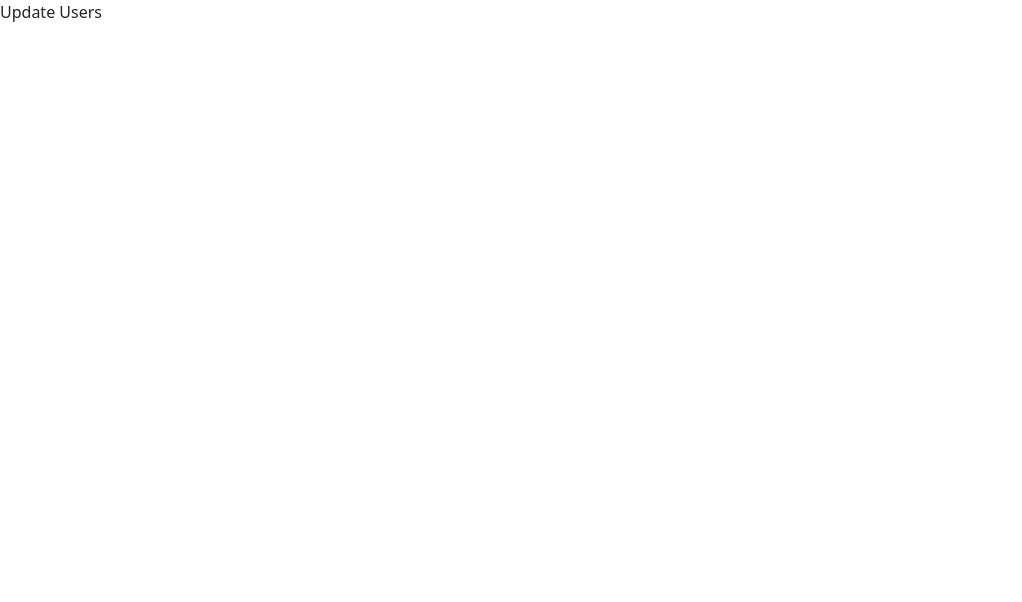
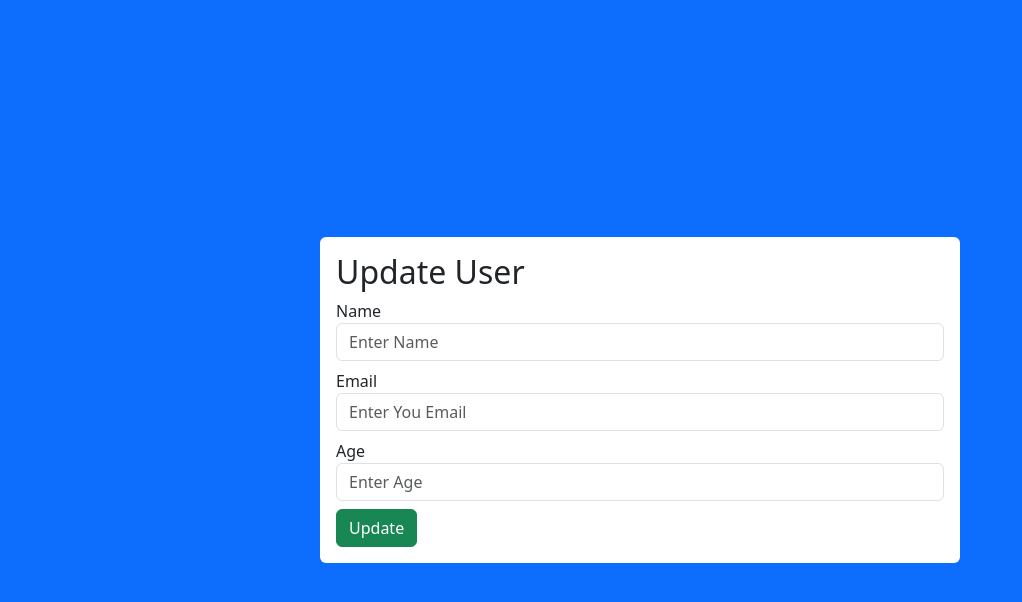
Before and after one commit to imaan187953/MERN-CRUD-app, a React app in the folder frontend/: page /update in a window 1280 px wide. Shown: the top 602 px of the page, without its empty margins (0-1022 px from the left). Built offline with nearby package versions, Linux system fonts and the light colour scheme; the HTML template or start-up script is replaced by a standard one.

Commit message:
update and add features

```diff
--- a/frontend/src/components/CreateUser.jsx
+++ b/frontend/src/components/CreateUser.jsx
@@ -2,8 +2,27 @@ import React from 'react'
 
 const CreateUser = () => {
   return (
-    <div>
-      Create Users
+    <div className='d-flex vh-100 bg-primary justify-content-center align-items-center'>
+      <div className='w-50 bg-white rounded p-3'>
+        <form>
+            <h2>Add User</h2>
+            <div className='mb-2'>
+                <label htmlFor="">Name</label>
+                <input type="text" placeholder='Enter Name' className='form-control' />
+            </div>
+            <div className='mb-2'>
+                <label htmlFor="">Email</label>
+                <input type="text" placeholder='Enter You Email' className='form-control' />
+            </div>
+            <div className='mb-2'>
+                <label htmlFor="">Age</label>
+                <input type="text" placeholder='Enter Age' className='form-control' />
+            </div>
+            <button className='btn btn-success'>Submit</button>
+
+        </form>
+
+      </div>
     </div>
   )
 }
--- a/frontend/src/components/UpdateUser.jsx
+++ b/frontend/src/components/UpdateUser.jsx
@@ -2,8 +2,27 @@ import React from 'react'
 
 const UpdateUser = () => {
   return (
-    <div>
-      Update Users
+    <div className='d-flex vh-100 bg-primary justify-content-center align-items-center'>
+      <div className='w-50 bg-white rounded p-3'>
+        <form>
+            <h2>Update User</h2>
+            <div className='mb-2'>
+                <label htmlFor="">Name</label>
+                <input type="text" placeholder='Enter Name' className='form-control' />
+            </div>
+            <div className='mb-2'>
+                <label htmlFor="">Email</label>
+                <input type="text" placeholder='Enter You Email' className='form-control' />
+            </div>
+            <div className='mb-2'>
+                <label htmlFor="">Age</label>
+                <input type="text" placeholder='Enter Age' className='form-control' />
+            </div>
+            <button className='btn btn-success'>Update</button>
+
+        </form>
+
+      </div>
     </div>
   )
 }
--- a/frontend/src/components/User.jsx
+++ b/frontend/src/components/User.jsx
@@ -1,10 +1,43 @@
-import React from 'react'
+import React, { useState } from 'react'
+import { Link } from 'react-router-dom'
 
 const User = () => {
+
+    const [users, setUsers] = useState([{
+        Name: "yousaf", Email: "ysf@gmail.com", Age: 20,
+    }])
+
+
   return (
     <div className='d-flex vh-100 bg-primary justify-content-center align-items-center'>
       <div className='w-50 bg-white rounded p-3'>
-           oho
+        <Link to="/create" className='btn btn-success'>Add +</Link>
+           <table className='table'>
+            <thead>
+                <tr>
+                    <th>Name</th>
+                    <th>Email</th>
+                    <th>Age</th>
+                    <th>Action</th>
+                </tr>
+            </thead>
+            <tbody>
+                 {
+                    users.map((user) => {
+                       return <tr>
+                            <td>{user.Name}</td>
+                            <td>{user.Email}</td>
+                            <td>{user.Age}</td>
+                            <td>
+                               <Link to="/update" className='btn btn-success'>Update</Link>
+                                <button>Delete</button>
+                            </td>
+                        </tr>
+                    })
+                 }
+            </tbody>
+
+           </table>
       </div>
     </div>
   )
```
